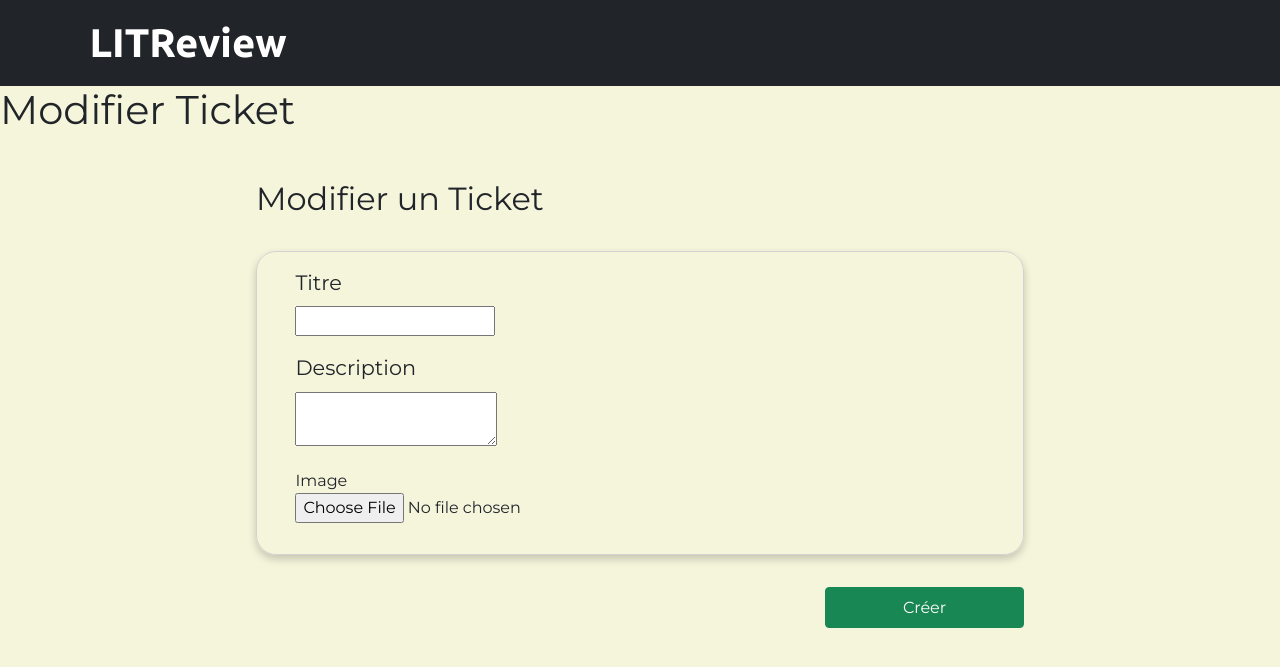
After one commit to dardevetdidier/LitReview, a Django app: template src/AppReview/templates/AppReview/modify_ticket.html in a window 1280 px wide. The commit adds this page. Shown: the top 667 px of the page. Run offline with Django 3.2, Linux system fonts and the light colour scheme; the template is opened without the code that fills it, so the values that code supplies are empty, except form fields; tables that the repository leaves empty hold one stand-in row (values such as "Sample post"); form fields are guessed from the names that the template uses.

Commit message:
modify ticket OK

```diff
--- /dev/null
+++ b/src/AppReview/templates/AppReview/modify_ticket.html
@@ -0,0 +1,44 @@
+{% extends 'base.html' %}
+
+{% block title %} <title>Modifier Ticket</title>  {% endblock %}
+
+{% block content %}
+
+<h1>Modifier Ticket</h1>
+
+    <form method="POST" enctype="multipart/form-data">
+    {% csrf_token %}
+
+    <div class="create-ticket-content container-fluid">
+
+        <h2 class="create-title">Modifier un Ticket</h2>
+
+        <div class="create-form ">
+
+{#            <div class="user-form-label mb-3">#}
+{#                <label  for="user" class="form-label">Utilisateur</label><br>#}
+{#                {{ ticket_form.user }}#}
+{#            </div>#}
+
+            <div class="mb-3">
+                <label  for="title" class="form-label">Titre</label><br>
+                {{ modify_ticket_form.title }}
+            </div>
+
+            <div class="mb-3">
+                <label for="description" class="form-label">Description</label><br>
+                {{ modify_ticket_form.description }}
+            </div>
+
+            <div class="custom-file mb-3">
+                <label for="image" class="custom-file-label">Image</label><br>
+                {{ modify_ticket_form.image }}
+            </div>
+        </div>
+
+        <button type="submit" class="btn-create btn btn-success">Créer</button>
+
+    </div>
+
+</form>
+{% endblock %}
--- a/src/AppReview/urls.py
+++ b/src/AppReview/urls.py
@@ -14,6 +14,7 @@ urlpatterns = [
     path('add-review/', views.add_review, name='add-review'),
     path('reply-ticket/<str:pk>/', views.reply_ticket, name='reply-ticket'),
     path('modify-review/<str:pk>/', views.modify_review, name='modify-review'),
+    path('modify-ticket/<str:pk>/', views.modify_ticket, name='modify-ticket'),
 ]
 
 
--- a/src/LitReview/settings.py
+++ b/src/LitReview/settings.py
@@ -106,7 +106,7 @@ AUTH_PASSWORD_VALIDATORS = [
 
 LANGUAGE_CODE = 'fr-FR'
 
-TIME_ZONE = 'UTC'
+TIME_ZONE = 'Europe/Paris'
 
 USE_I18N = True
 
```
Also changed, not shown: src/AppReview/templates/AppReview/ticket_snippet.html (+17 -2 lines), src/AppReview/views.py (+12 -3 lines).
